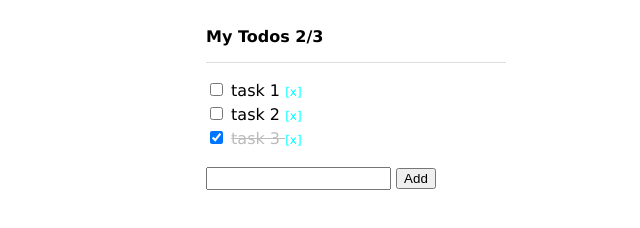
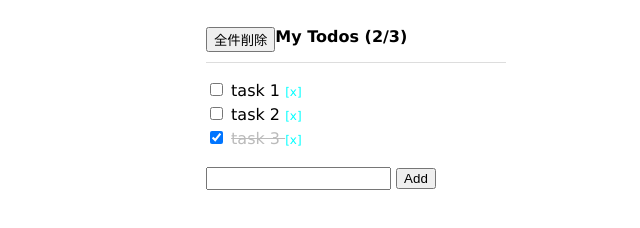
Before and after one commit to Tomo-zou-2525/dotinst, a plain HTML site: page index.html in a window 1280 px wide. Shown: the whole page, without its empty margins (284-924 px from the left). Drawn offline with nearby package versions, Linux system fonts and the light colour scheme.

Commit message:
ドットインストール完了

```diff
--- a/app.js
+++ b/app.js
@@ -20,14 +20,23 @@ let app = new Vue({
       if (confirm("消す？ 消しちゃう？")) {
         this.todos.splice(index, 1);
       }
+    },
+    allDelete: function(index) {
+      if (!confirm("終わったやつ全部消す？ うほほ消しちゃう？")) {
+        return;
+      }
+      this.todos = this.r;
     }
   },
   computed: {
     r: function() {
-      let items = this.todos.filter(function(todo) {
+      return this.todos.filter(function(todo) {
         return !todo.isDone;
       });
-      return items.length;
+      // let items = this.todos.filter(function(todo) {
+      //   return !todo.isDone;
+      // });
+      // return items.length;
     }
   }
 });
--- a/index.html
+++ b/index.html
@@ -10,9 +10,12 @@
   <body>
     <div id="app" class="container">
       <h1>
+        <button @click="allDelete">
+          全件削除
+        </button>
         My Todos
         <span class="info">
-          {{ r }}/{{ todos.length }}
+          ({{ r.length }}/{{ todos.length }})
         </span>
       </h1>
       <ul>
--- a/styles.css
+++ b/styles.css
@@ -37,3 +37,7 @@ body {
   text-decoration: line-through;
   color: #bbb;
 }
+
+#app h1 > button {
+  float: left;
+}
```
